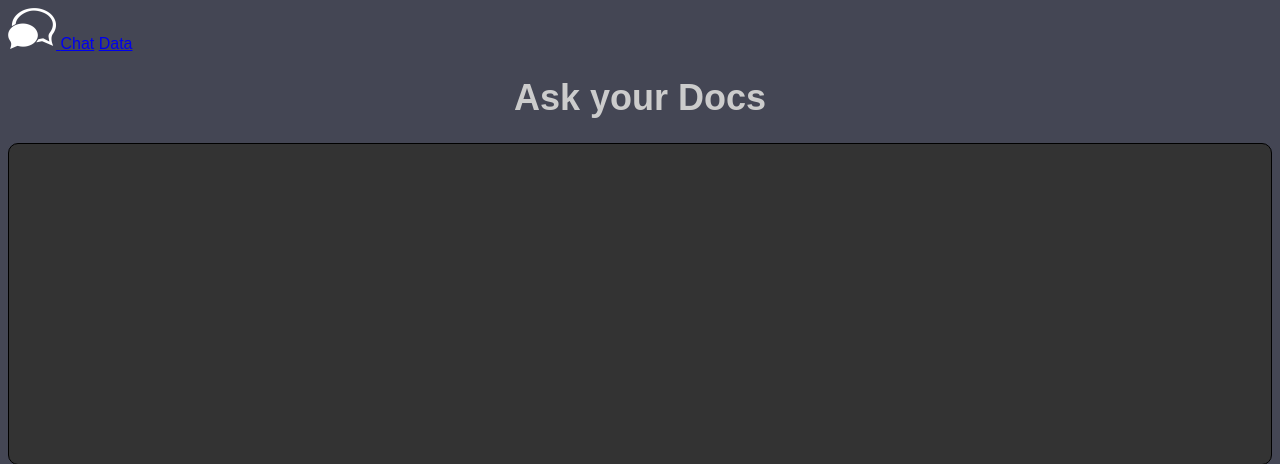
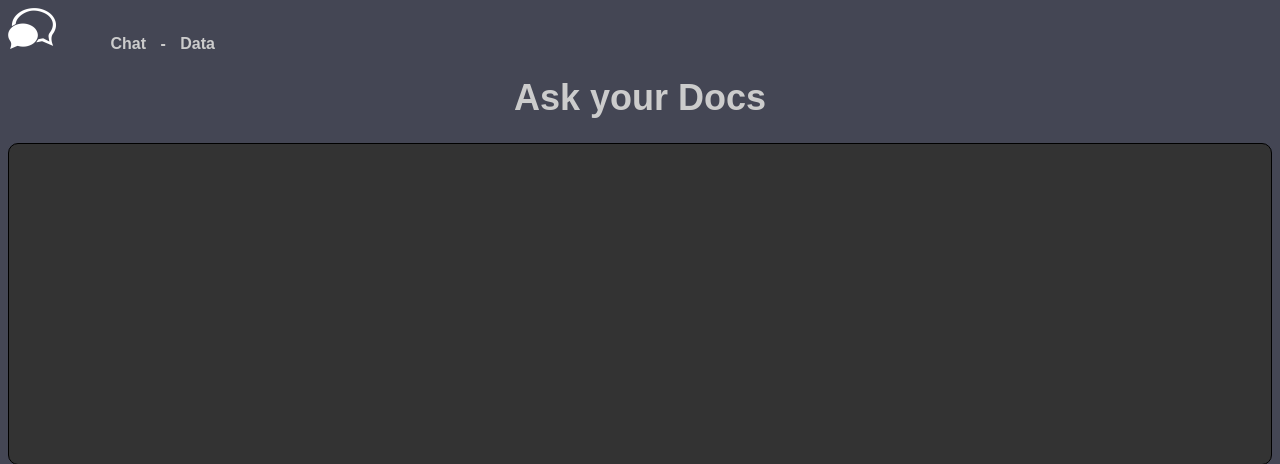
Before and after one commit to Johanfer12/django-ask-gpt, a Django app: page / in a window 1280 px wide. Shown: the top 464 px of the page. Run offline with Django 4.2, Linux system fonts and the light colour scheme; parts of the project's set-up code (start-up, migrations or seed data) failed here and were passed over.

Commit message:
Menu style updated, favicon updated

```diff
--- a/templates/menu.html
+++ b/templates/menu.html
@@ -11,11 +11,10 @@
 <body>
   <header>
       <div>
-          <a href="/">
-              <img id="logo" src="{% static 'images/logo.png' %}" alt="Logo">
-              <a href="/">Chat</a>
-              <a href="/documents/">Data</a>
-          </a>
+        <img id="logo" src="{% static 'images/logo.png' %}" alt="Logo">
+        <a href="/" style="margin-right: 10px; font-weight: bold; text-decoration: none; color: #CCCCCC;">
+          <span style="margin-left: 50px; margin-right: 10px">Chat</span> - <a href="/documents/" style="font-weight: bold; text-decoration: none; color: #CCCCCC;">Data</a>
+       </a>
       </div>
   </header>
   {% block content %}
```
Also changed, not shown: static/icons/favicon.ico.
